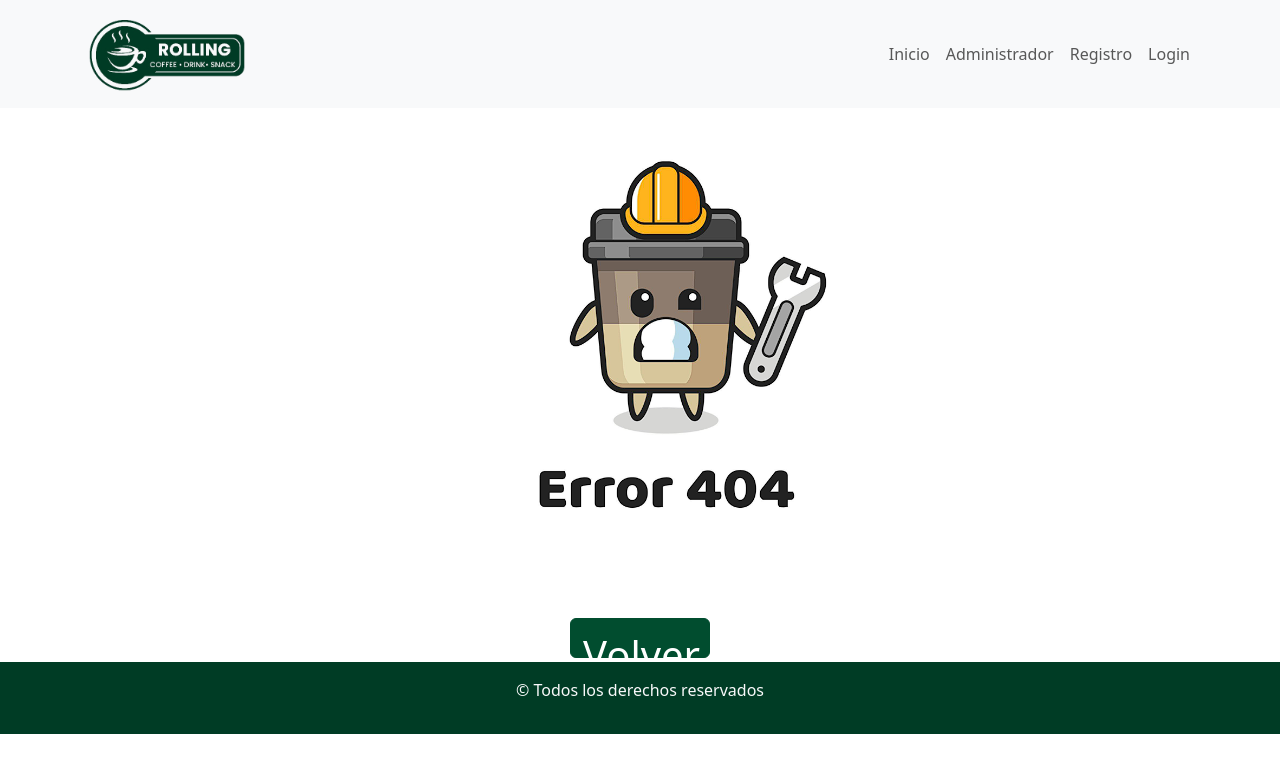
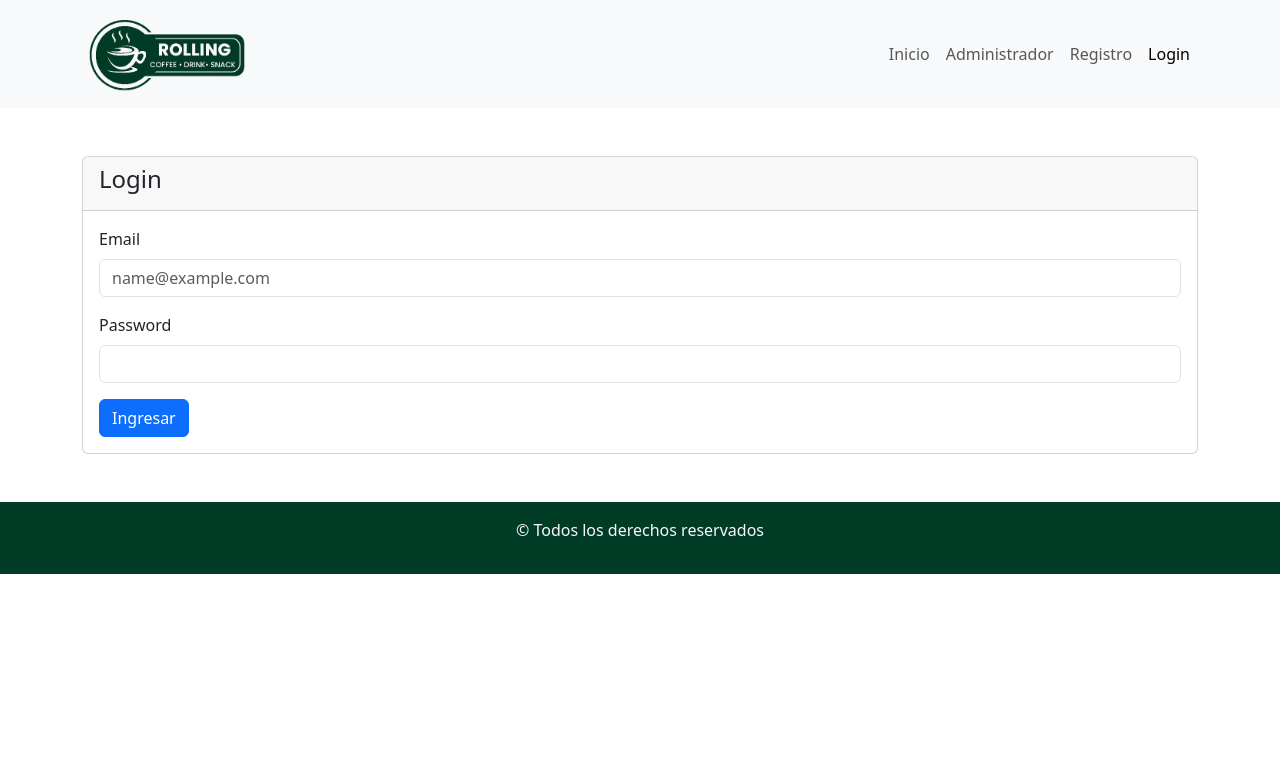
Before and after one commit to sheyla23a/RollingCoffe-react, a React (Vite) app: page /MaquetadoLogin in a window 1280 px wide. Shown: the top 772 px of the page. Built offline with nearby package versions, Linux system fonts and the light colour scheme; no server answers.

Commit message:
se agrego el maquetado de la pagina de login y se corrigieron sus rutas en el nav para que desde el inicio me lleve hacia el formulario de login

```diff
--- a/src/App.jsx
+++ b/src/App.jsx
@@ -9,6 +9,8 @@ import Inicio from './components/pages/Inicio'
 import DetalleProducto from './components/pages/DetalleProducto'
 import { BrowserRouter,Routes, Route } from 'react-router-dom';
 import FormularioProducto from './components/pages/FormularioProducto';
+import MaquetadoLogin from './components/pages/MaquetadoLogin';
+
 
 function App() {
   return <>
@@ -21,6 +23,7 @@ function App() {
       <Route exact path='*' element={<Error404></Error404>}></Route>
       <Route exact path='/DetalleProducto' element={<DetalleProducto></DetalleProducto>}></Route>
       <Route exact path='/FormularioProducto' element={<FormularioProducto></FormularioProducto>}></Route>
+      <Route exact path='/MaquetadoLogin' element={<MaquetadoLogin></MaquetadoLogin>}></Route>
       <Route exact path='/administrador/crear' element={<FormularioProducto editar={false}></FormularioProducto>}></Route>
       <Route exact path='/administrador/editar/:id' element={<FormularioProducto editar={true}></FormularioProducto>}></Route>
     </Routes>
--- a/src/components/common/Menu.jsx
+++ b/src/components/common/Menu.jsx
@@ -17,7 +17,7 @@ const Menu = () => {
             <NavLink end className="nav-link"to="/">Inicio</NavLink>
             <NavLink  end className="nav-link" to="/administrador">Administrador</NavLink>
             <NavLink  end className="nav-link" to="/registro">Registro</NavLink>
-            <NavLink  end className="nav-link" to="/login">Login</NavLink>
+            <NavLink  end className="nav-link" to="/maquetadoLogin">Login</NavLink>
           </Nav>
         </Navbar.Collapse>
       </Container>
--- /dev/null
+++ b/src/components/pages/MaquetadoLogin.jsx
@@ -0,0 +1,34 @@
+import { Container } from "react-bootstrap";
+import Button from "react-bootstrap/Button";
+import Card from "react-bootstrap/Card";
+import Form from "react-bootstrap/Form";
+
+function MaquetadoLogin() {
+  return (
+    <Container className="my-5">
+      <Card>
+        <Card.Header>
+          <h4>{"Login"}</h4>{" "}
+        </Card.Header>
+
+        <Card.Body>
+            <Form.Label>Email</Form.Label>
+          <Card.Text>
+            <Form.Control type="email" placeholder="name@example.com" />
+          </Card.Text>
+            <Form.Label htmlFor="inputPassword5">Password</Form.Label>
+          <Card.Text>
+            <Form.Control
+              type="password"
+              id="inputPassword5"
+              aria-describedby="passwordHelpBlock"
+            />
+          </Card.Text>
+          <Button variant="primary">Ingresar</Button>
+        </Card.Body>
+      </Card>
+    </Container>
+  );
+}
+
+export default MaquetadoLogin;
```
